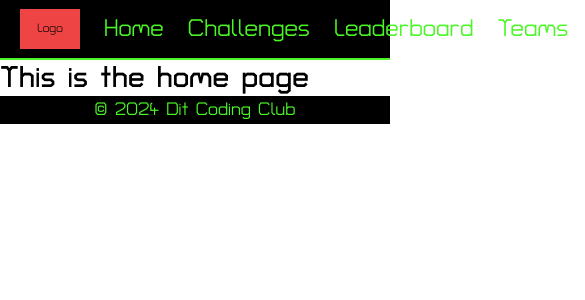
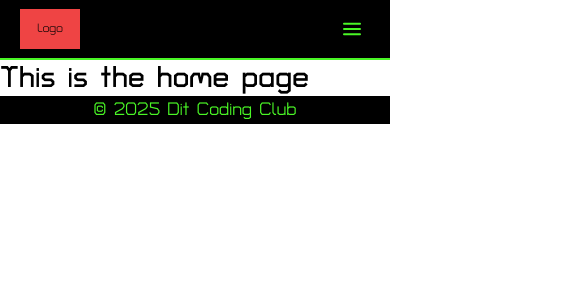
Before and after one commit to mgiannopoulos24/ctf-daily-challenges-frontend, a Next.js app: page /home in a window 390 px wide. Shown: the top 300 px of the page, 585 px wide, since content can reach past the window. Built offline with nearby package versions, Linux system fonts and the light colour scheme.

Commit message:
Removed old navbar and modified the new one

```diff
--- a/src/app/components/layout/CustomNavbar.tsx
+++ /dev/null
@@ -1,33 +0,0 @@
-"use client";
-import React from "react";
-import "bootstrap/dist/css/bootstrap.min.css";
-import { Navbar, Nav, Container } from "react-bootstrap";
-
-const CustomNavbar = () => {
-  return (
-    <Navbar expand="lg" bg="dark" variant="dark" className="px-3">
-      <Container fluid>
-        <Navbar.Brand href="/" className="ms-4 fw-bolder fs-3 px-1">CTF Challenges Daily</Navbar.Brand>
-        <Navbar.Toggle aria-controls="basic-navbar-nav" />
-        <Navbar.Collapse id="basic-navbar-nav">
-          <Nav className="ms-auto">
-
-            <Nav.Link href="/home">Home</Nav.Link>
-            <Nav.Link href="/challenges">Challenges</Nav.Link>
-            <Nav.Link href="/leaderboard">Leaderboard</Nav.Link>
-            <Nav.Link href="/about">About</Nav.Link>
-
-            <Nav.Link href="not-found">Oops?</Nav.Link>
-
-            <Nav.Link href="/contact">Profile</Nav.Link>
-            <Nav.Link href="/login">Login</Nav.Link>
-            <Nav.Link href="/register">Register</Nav.Link>
-
-          </Nav>
-        </Navbar.Collapse>
-      </Container>
-    </Navbar>
-  );
-};
-
-export default CustomNavbar;
--- a/src/components/layout/footer.tsx
+++ b/src/components/layout/footer.tsx
@@ -2,7 +2,7 @@ export default function Footer() {
     return (
         <footer className="bg-black flex justify-center">
             <div className="text-terminal-green text-lg font-medium">
-                © 2024 Dit Coding Club
+                © 2025 Dit Coding Club
             </div>
         </footer>
     );
--- a/src/components/layout/header.tsx
+++ b/src/components/layout/header.tsx
@@ -1,14 +1,38 @@
+"use client";
 import Link from "next/link";
+import React, { useState, useEffect } from "react";
+import Drawer from "@mui/material/Drawer";
+import Checkbox from "@/components/other/checkbox";
 
 export default function Header() {
+  const [isDrawerOpen, setIsDrawerOpen] = useState(false);
+  const [isFullPage, setIsFullPage] = useState(typeof window !== "undefined" && window.innerWidth > 1024);
+
+  const checkScreenSize = () => {
+    setIsFullPage(window.innerWidth > 1024);
+  };
+
+  useEffect(() => {
+    window.addEventListener("resize", checkScreenSize);
+    return () => window.removeEventListener("resize", checkScreenSize);
+  }, []);
+
+  useEffect(() => {
+    if (isFullPage && isDrawerOpen) {
+      setIsDrawerOpen(false);
+    }
+  }, [isFullPage]);
+
+  const toggleDrawer = (open: boolean) => () => {
+    setIsDrawerOpen(open);
+  };
+
   return (
-        <header className="bg-black h-[60px] border-b-2 border-terminal-green flex justify-center ">
-            <nav className="container flex justify-between">
+    <header className="bg-black h-[60px] border-b-2 border-terminal-green flex justify-center">
+      <nav className="container flex justify-between items-center">
         <div className="flex gap-4 items-center">
-                    <div className="bg-red-500 flex justify-center items-center h-[40px] w-[60px] text-xs">
-                        Logo
-                    </div>
-                    <div className="text-terminal-green text-2xl flex gap-2 items-center font-medium">
+          <div className="bg-red-500 flex justify-center items-center h-[40px] w-[60px] text-xs">Logo</div>
+          <div className="hidden md:flex text-terminal-green text-2xl gap-2 items-center font-medium">
             <Link className="p-2" href="/home">
               Home
             </Link>
@@ -23,7 +47,7 @@ export default function Header() {
             </Link>
           </div>
         </div>
-                <div className="text-terminal-green text-2xl flex gap-2 items-center font-medium">
+        <div className="hidden md:flex text-terminal-green text-2xl gap-2 items-center font-medium">
           <Link className="p-2" href="/login">
             Log In
           </Link>
@@ -31,7 +55,40 @@ export default function Header() {
             Register
           </Link>
         </div>
+        {!isFullPage && (
+          <div className="md:hidden">
+            <Checkbox onClick={() => toggleDrawer(!isDrawerOpen)()} />
+          </div>
+        )}
       </nav>
+
+      <Drawer
+        anchor="right"
+        open={isDrawerOpen}
+        onClose={toggleDrawer(false)}
+        transitionDuration={isFullPage ? 0 : 250}
+      >
+        <div className="flex flex-col text-terminal-green text-2xl gap-4 p-4 bg-black h-full">
+          <Link className="p-2" href="/home">
+            Home
+          </Link>
+          <Link className="p-2" href="/challenges">
+            Challenges
+          </Link>
+          <Link className="p-2" href="/leaderboard">
+            Leaderboard
+          </Link>
+          <Link className="p-2" href="/teams">
+            Teams
+          </Link>
+          <Link className="p-2" href="/login">
+            Log In
+          </Link>
+          <Link className="p-2" href="/register">
+            Register
+          </Link>
+        </div>
+      </Drawer>
     </header>
   );
 }
--- /dev/null
+++ b/src/components/other/checkbox.tsx
@@ -0,0 +1,29 @@
+import React from 'react';
+
+interface CheckboxProps {
+  onClick: () => void;
+}
+
+const Checkbox: React.FC<CheckboxProps> = ({ onClick }) => {
+  const handleClick = (e: React.MouseEvent) => {
+    e.preventDefault();
+    e.stopPropagation();
+    onClick();
+  };
+
+  return (
+    <label>
+      <div
+        className="w-9 h-10 cursor-pointer flex flex-col items-center justify-center"
+        onClick={handleClick}
+      >
+        <input className="hidden peer" type="checkbox" />
+        <div className="w-[50%] h-[2px] bg-terminal-green rounded-sm transition-all duration-300 origin-left translate-y-[0.45rem] peer-checked:rotate-[-45deg]" />
+        <div className="w-[50%] h-[2px] bg-terminal-green rounded-md transition-all duration-300 origin-center peer-checked:hidden" />
+        <div className="w-[50%] h-[2px] bg-terminal-green rounded-md transition-all duration-300 origin-left -translate-y-[0.45rem] peer-checked:rotate-[45deg]" />
+      </div>
+    </label>
+  );
+};
+
+export default Checkbox;
```
Lines whose indentation alone changed are shown as unchanged.
